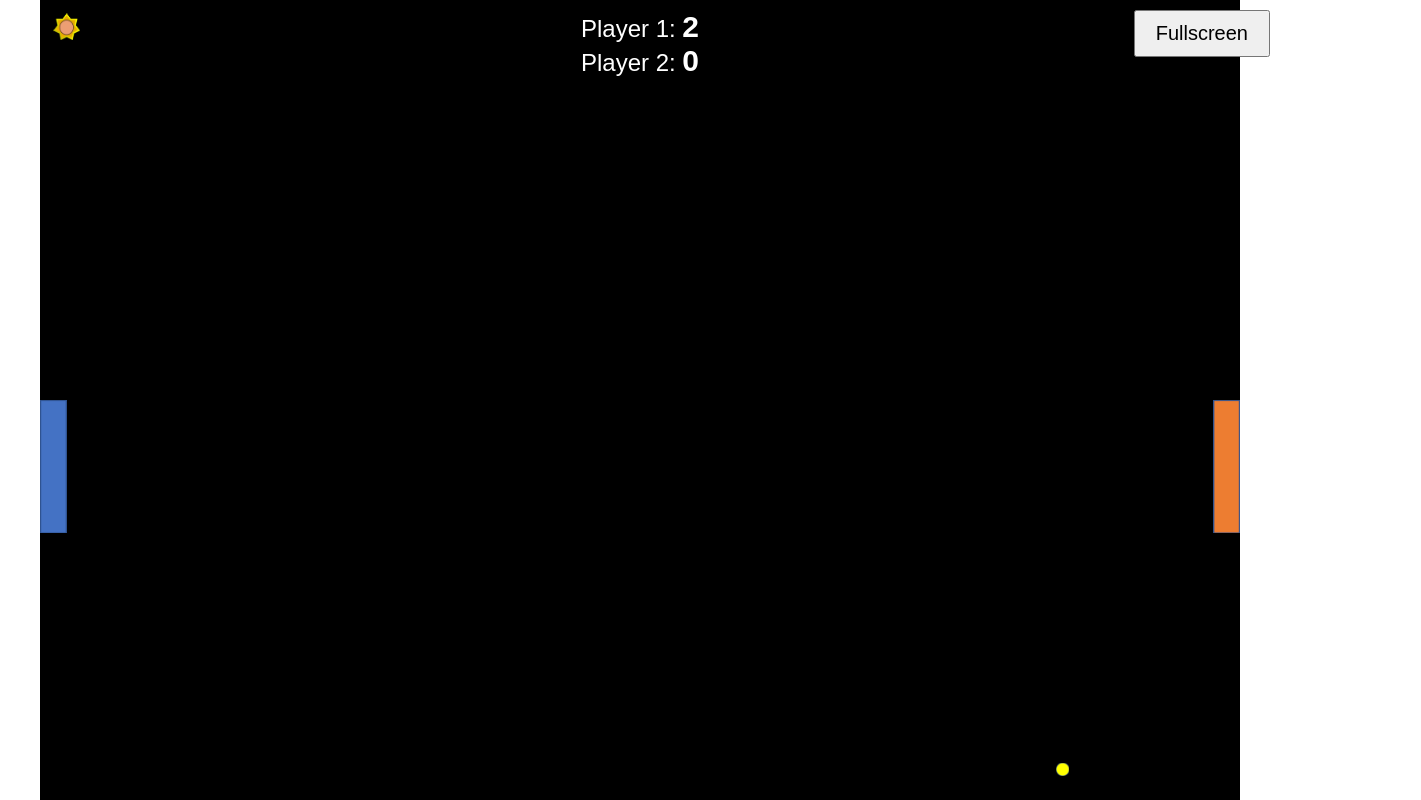
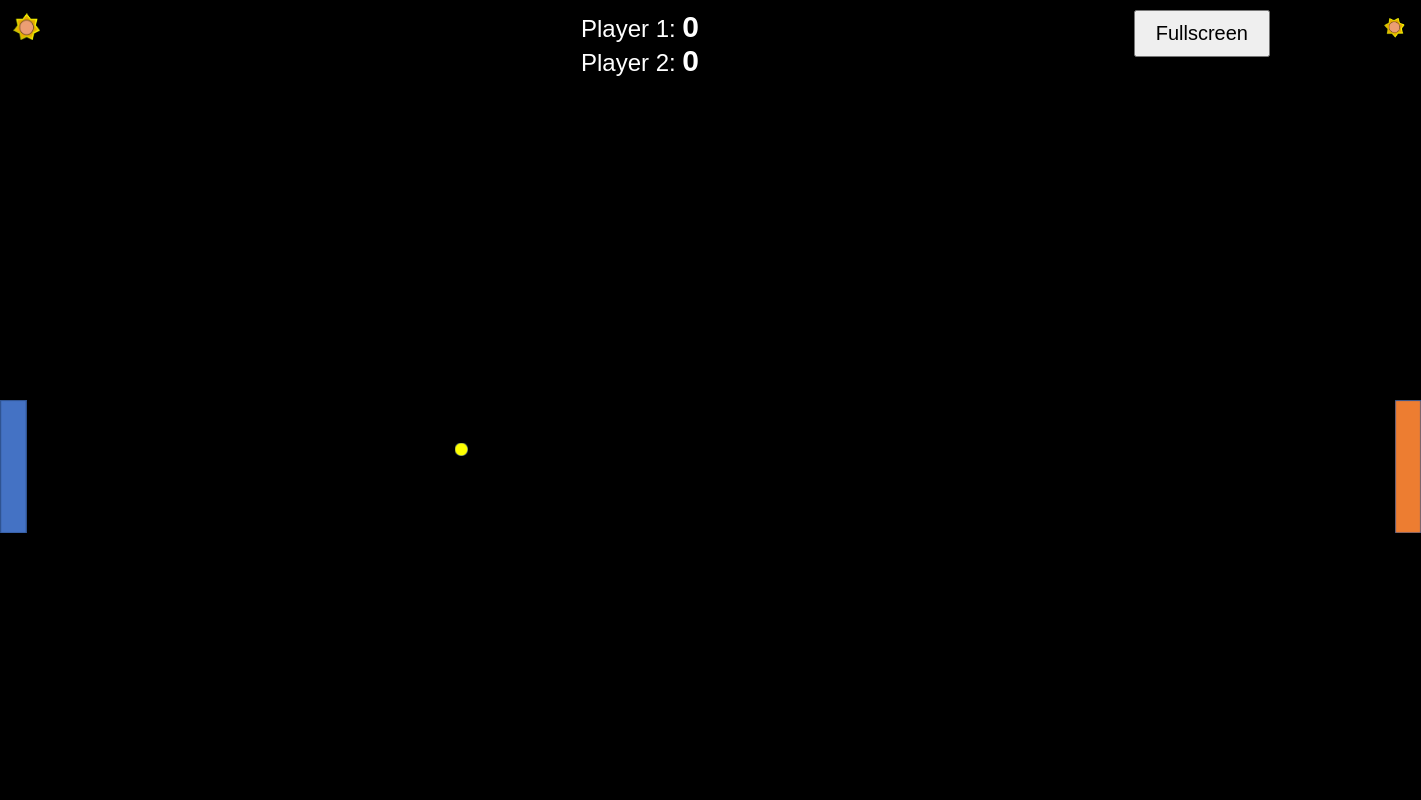
Before and after one commit to Medseb23/pongtest, a plain HTML site: page index.html in a window 1280 px wide. Shown: the whole page, 1421 px wide, since content can reach past the window. Drawn offline with Linux system fonts and the light colour scheme.

Commit message:
Update index.html

```diff
--- a/index.html
+++ b/index.html
@@ -28,7 +28,7 @@
         const score1Element = document.getElementById("score1");
         const score2Element = document.getElementById("score2");
 
-        const BASE_WIDTH = 900;
+        const BASE_WIDTH = 1066;
         const BASE_HEIGHT = 600;
         let scale = 1;
 
```
